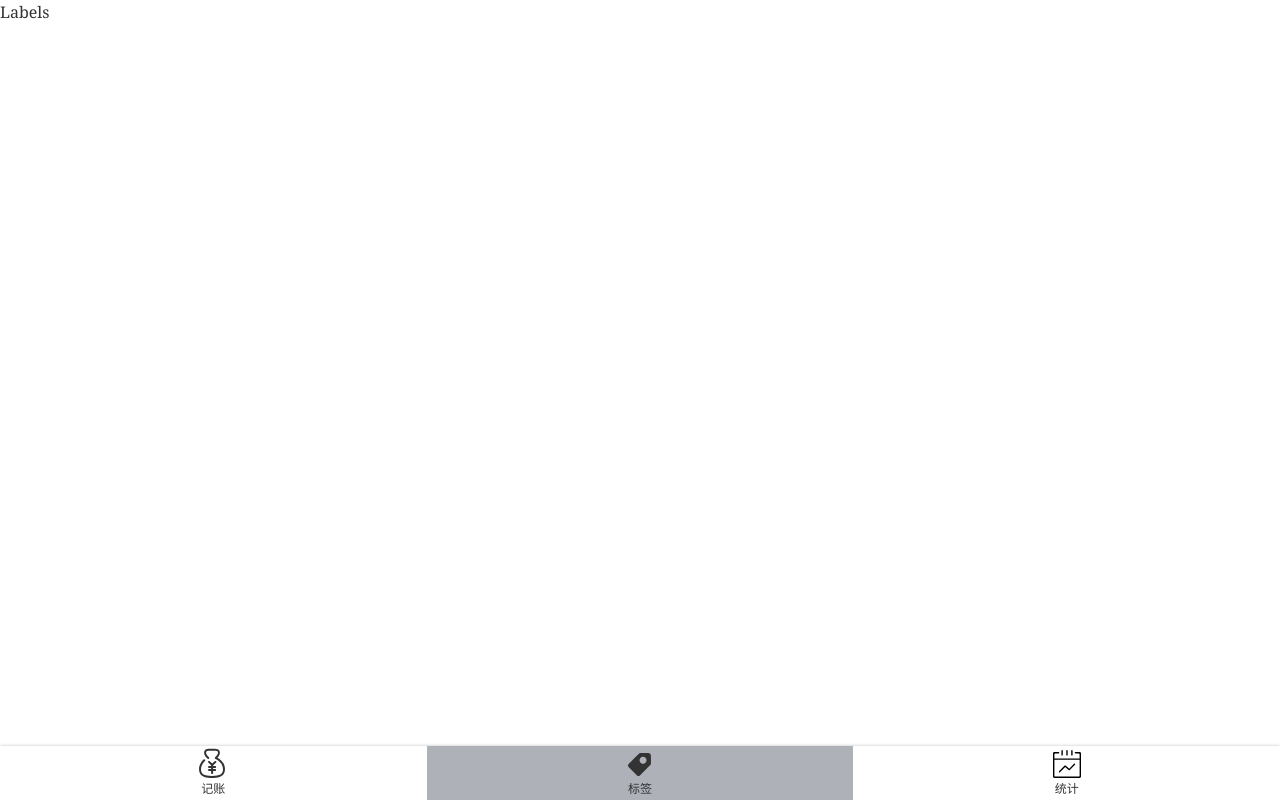
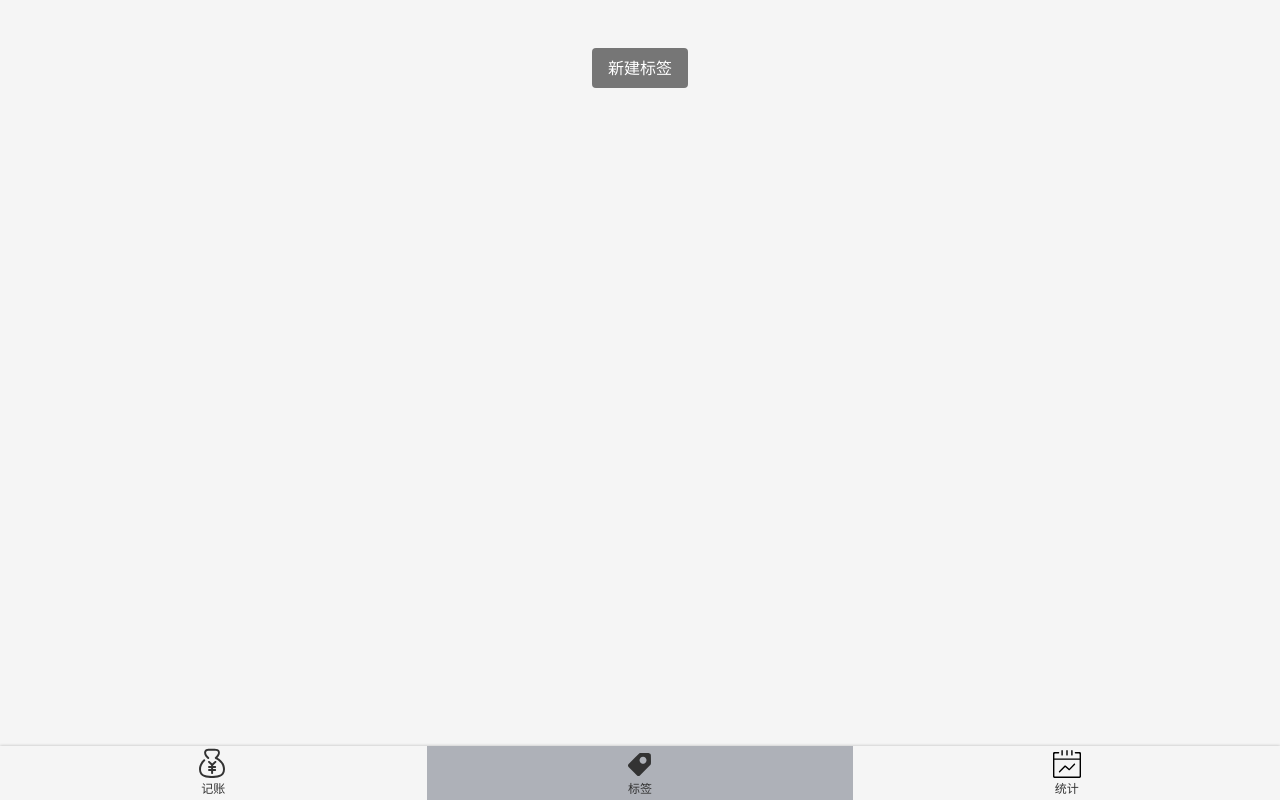
Before and after one commit to foresightJunyu/Momoney, a Vue app: page /#/labels in a window 1280 px wide. Built offline with nearby package versions, Linux system fonts and the light colour scheme.

Commit message:
展示和创建标签页

```diff
--- a/src/App.vue
+++ b/src/App.vue
@@ -24,5 +24,6 @@
   line-height: 1.5;
   font-family: $font-kai;
   font-size: 16px;
+  background: #f5f5f5;
 }
 </style>
--- a/src/model.ts
+++ b/src/models/recordListModel.ts
@@ -1,5 +1,5 @@
 const localStorageKeyName = 'recordList';
-const model = {
+const recordListModel = {
 
     clone(data: RecordItem[] | RecordItem) {
         return JSON.parse(JSON.stringify(data));
@@ -12,6 +12,6 @@
     }
 };
 
-export default model;
+export default recordListModel;
 /* 用默认导出，在 Money.vue 里就使用 const model = require('@/model.js').model 导入*/
 // 因为直接 import 是不能在 .js 到 .ts 的
--- /dev/null
+++ b/src/models/tagListModel.ts
@@ -0,0 +1,26 @@
+const localStorageKeyName = 'tagList';
+type TagListModel = {
+    data: string[]
+    fetch: () => string[]
+    create: (name: string) => 'success' | 'duplicated' // 联合类型
+    save: () => void
+}
+const tagListModel: TagListModel = {
+    data: [],
+    fetch() {
+        this.data = JSON.parse(window.localStorage.getItem('localStorageKeyName') || '[]');
+        return this.data;
+    },
+    save() {
+        window.localStorage.setItem('localStorageKeyName', JSON.stringify(this.data));
+    },
+    create(name) {
+        if (this.data.indexOf(name) >= 0) {
+            return 'duplicated'
+        }
+        this.data.push(name);
+        this.save();
+        return 'success';
+    }
+};
+export default tagListModel;
--- a/src/views/Labels.vue
+++ b/src/views/Labels.vue
@@ -1,18 +1,93 @@
 <template>
   <div>
     <Layout>
-      Labels
+      <div class="label">
+        <ul class="tags">
+          <li v-for="tag in tags" :key="tag">
+            <span>{{ tag }}</span>
+            <Icon name="right"/>
+          </li>
+
+        </ul>
+        <div class="createTag-wrapper">
+          <button class="createTag" @click="createTag">新建标签</button>
+        </div>
+      </div>
     </Layout>
   </div>
 
 </template>
 
 <script lang="ts">
-export default {
-  name: "Labels",
+import Vue from 'vue';
+import {Component} from "vue-property-decorator";
+import tagListModel from "@/models/tagListModel";
+
+tagListModel.fetch();
+
+@Component
+export default class Labels extends Vue {
+  tags = tagListModel.data;
+
+  createTag() {
+    const name = window.prompt('请输入标签名');
+    if (name) {
+      const message = tagListModel.create(name);
+      if (message === 'duplicated') {
+        window.alert('重复标签名');
+      } else if (message === 'success') {
+        window.alert('添加成功');
+      }
+    }
+  }
 }
+
 </script>
 
 <style lang="scss" scoped>
+.label {
+  font-size: 16px;
+
+  .tags {
+    background: white;
+    padding-left: 16px;
+
+    > li {
+      min-height: 44px;
+      display: flex;
+      align-items: center;
+      flex-grow: 1;
+      justify-content: space-between;
+      border-bottom: 1px solid #e6e5e8;
+
+      > svg {
+        $h: 18px;
+        width: $h;
+        height: $h;
+        color: #666;
+        margin-right: 16px;
+      }
+    }
+
+    .icon {
+    }
+  }
+
+  .createTag-wrapper {
+    // 按钮是内联元素，所以它的要加在它的父节点上，在外面的 div
+    text-align: center;
+    padding: 20px;
+    margin-top: 44-16px;
+
+    .createTag {
+      background: #767676;
+      color: white;
+      border: none;
+      border-radius: 4px;
+      height: 40px;
+      padding: 0 16px;
+    }
+  }
+}
 
 </style>
--- a/src/views/Money.vue
+++ b/src/views/Money.vue
@@ -17,14 +17,15 @@
 import Tags from "@/components/Money/Tags.vue";
 import Notes from "@/components/Money/Notes.vue";
 import {Component, Watch} from 'vue-property-decorator';
-import model from "@/model";
+import recordListModel from "@/models/recordListModel";
+import tagListModel from "@/models/tagListModel";
 
 // // eslint-disable-next-line @typescript-eslint/no-var-requires
 // const {model} = require('@/model.js');
 // const recordList: Record[] = model.fetch();
 
-const recordList = model.fetch();
-
+const recordList = recordListModel.fetch();
+const tagList = tagListModel.fetch();
 
 // 数据库版本
 const version = window.localStorage.getItem('version') || '0';
@@ -44,7 +45,7 @@
 })
 
 export default class Money extends Vue {
-  tags = ['衣', '食', '住', '行'];
+  tags = tagList;
   recordList: RecordItem[] = recordList;
   record: RecordItem = {
     tags: [], notes: '', type: '-', amount: 0
@@ -63,7 +64,7 @@
   }
 
   saveRecord() {
-    const deepClone: RecordItem = model.clone(this.record);
+    const deepClone: RecordItem = recordListModel.clone(this.record);
     deepClone.createAt = new Date();
     this.recordList.push(deepClone);
     // 上面这出了一个bug，这样写 this.recordList.push(this.record);
@@ -72,7 +73,7 @@
 
   @Watch('recordList')
   onRecordListChange() {
-    model.save(this.recordList);
+    recordListModel.save(this.recordList);
   }
 }
 </script>
```
Also changed, not shown: src/assets/icons/right.svg (added).
